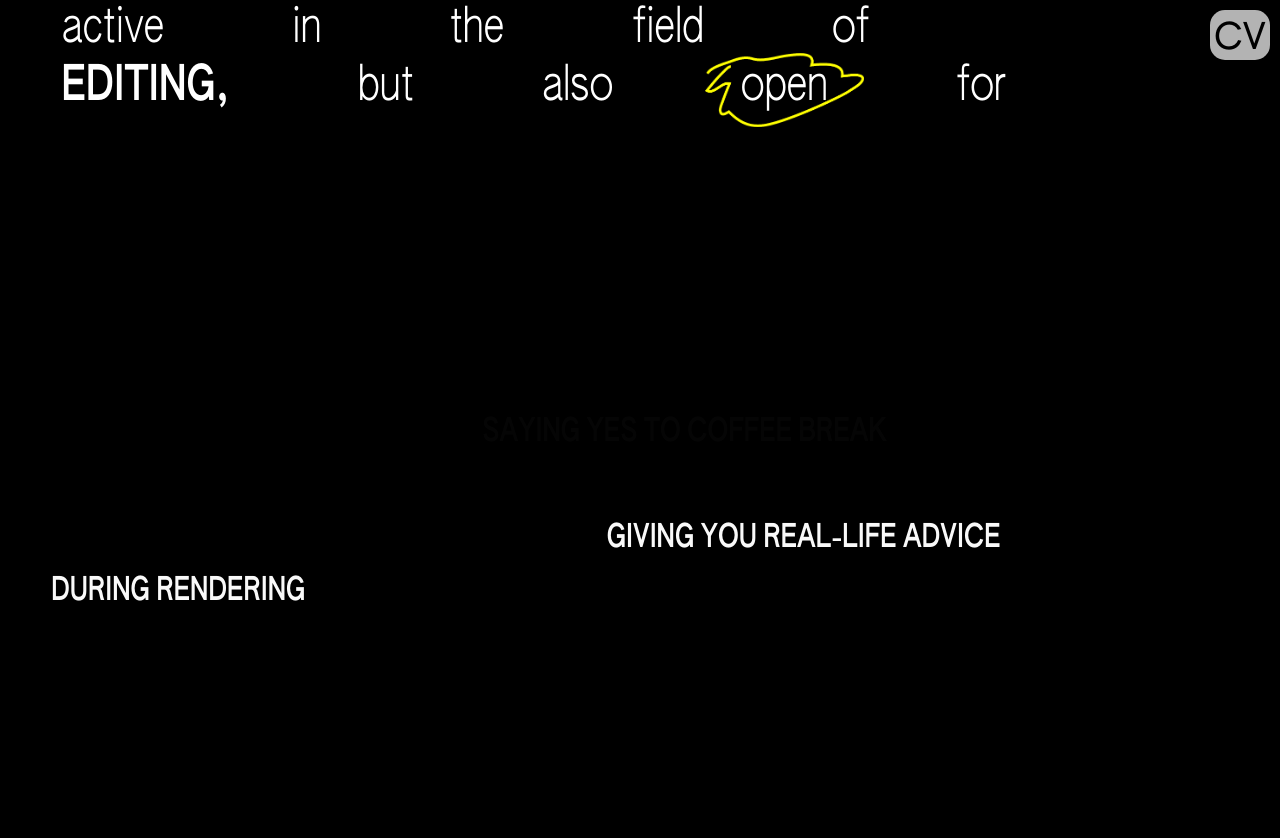
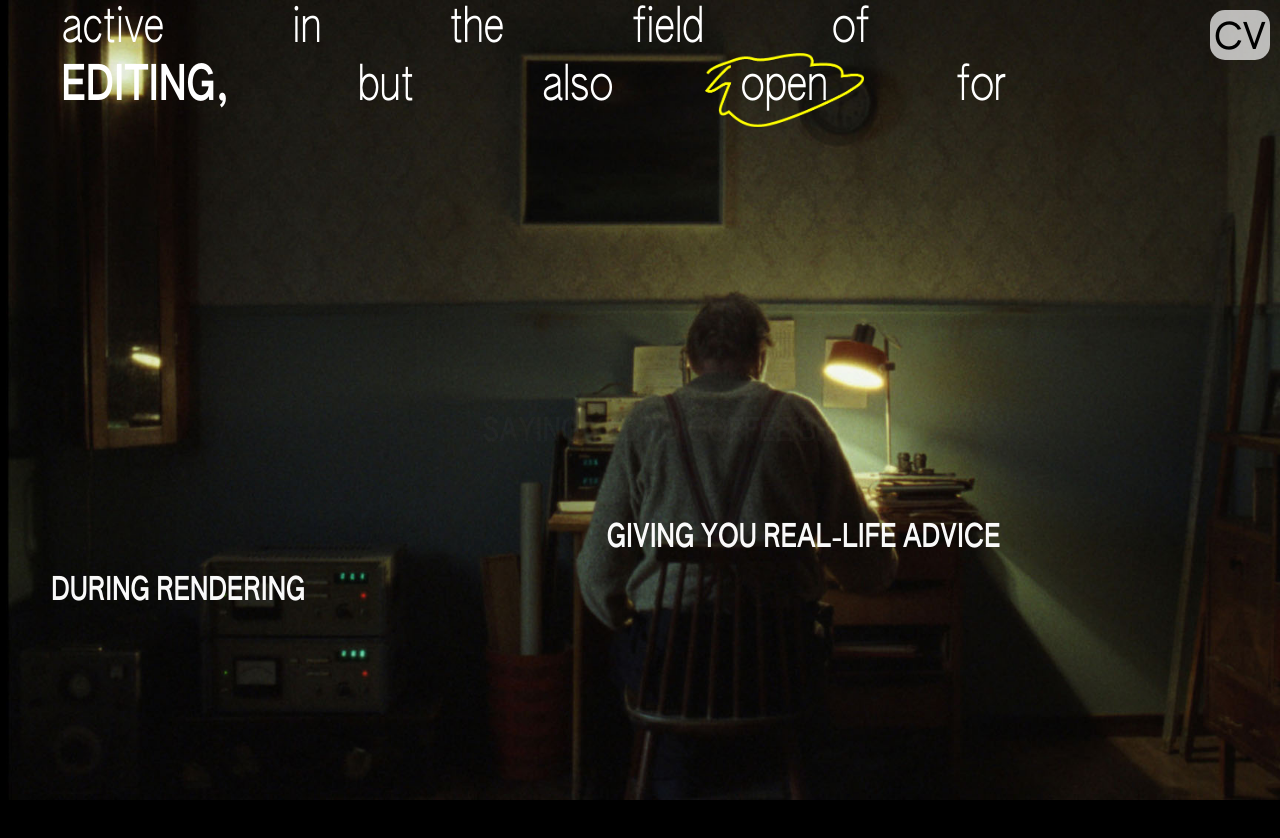
Before and after one commit to dboiysxz/moonika, a plain HTML site: page index.html in a window 1280 px wide. Drawn offline with Linux system fonts and the light colour scheme.

Commit message:
added background img

```diff
--- a/style.css
+++ b/style.css
@@ -52,6 +52,8 @@ a:hover {
 /* Wrapper */
 .wrapper {
     height: 100vh;
+    background-image: url("img/julius.jpg");
+    background-size: cover;
 }
 
 /* Header */
```
Also changed, not shown: img/julius.jpg (added).
